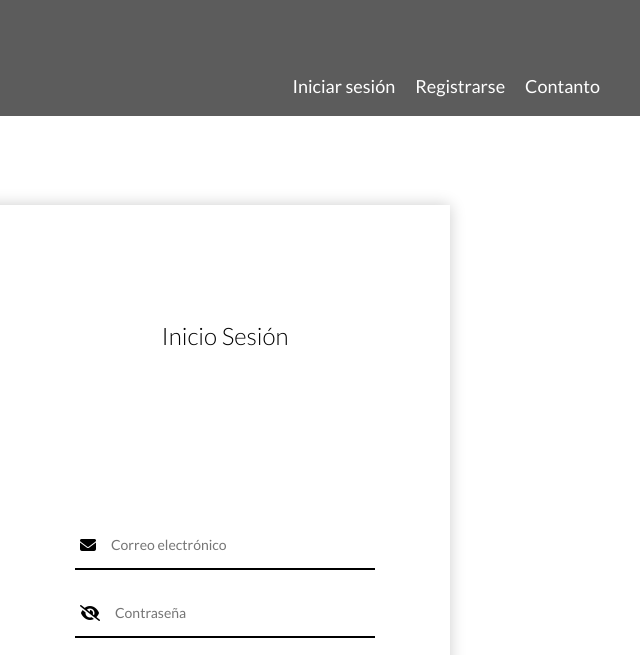
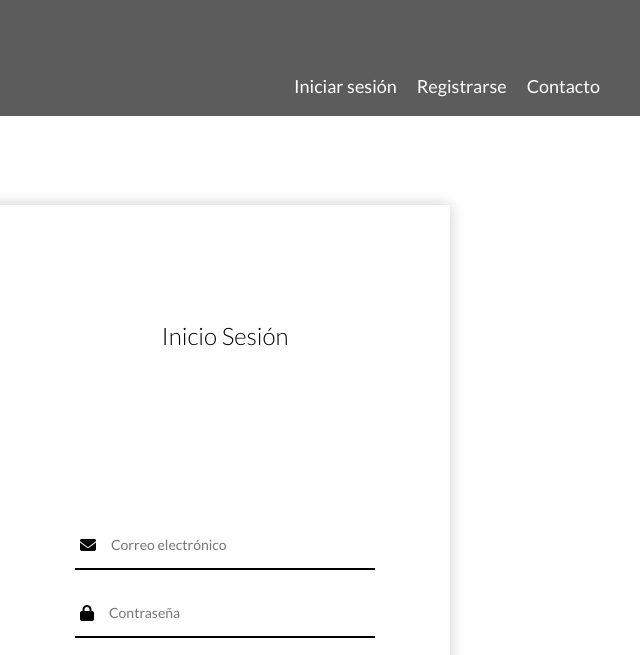
Before and after one commit to KcTc13/PruebaProyectoFinalDW, a plain HTML site: page InicioSesion.html in a window 1280 px wide. Shown: the part 201-856 px from the top of the page, 640-1280 px from the left. Drawn offline with Linux system fonts and the light colour scheme.

Commit message:
correcciones en todo

```diff
--- a/InicioSesion.html
+++ b/InicioSesion.html
@@ -25,7 +25,7 @@
                     <nav class="navegacion">
                         <a href="InicioSesion.html">Iniciar sesión</a>
                         <a href="RegistroUsuario.html">Registrarse</a>
-                        <a href="#">Contanto</a>
+                        <a href="#">Contacto</a>
                     </nav>
                 </div>
             </div>
@@ -72,7 +72,7 @@
 
                 <!-- Password -->
                 <div class="input-group">
-                    <i class="fa-solid fa-eye-slash"></i>
+                    <i class="fa-solid fa-lock"></i>
                     <input type="password" placeholder="Contraseña" required>
                 </div>
 
```
Also changed, not shown: RegistroUsuario.html (+1 -1 lines), publicaciones.html (+1 -1 lines).
